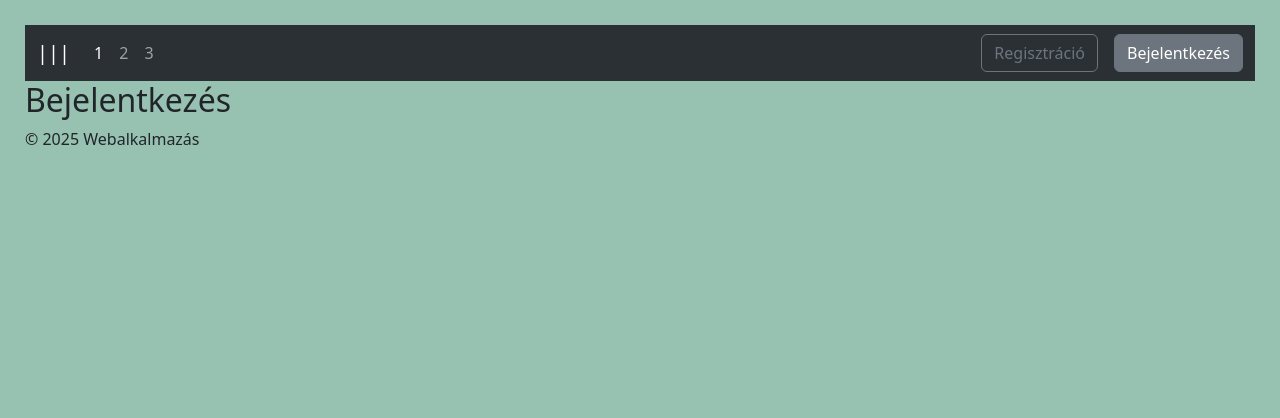
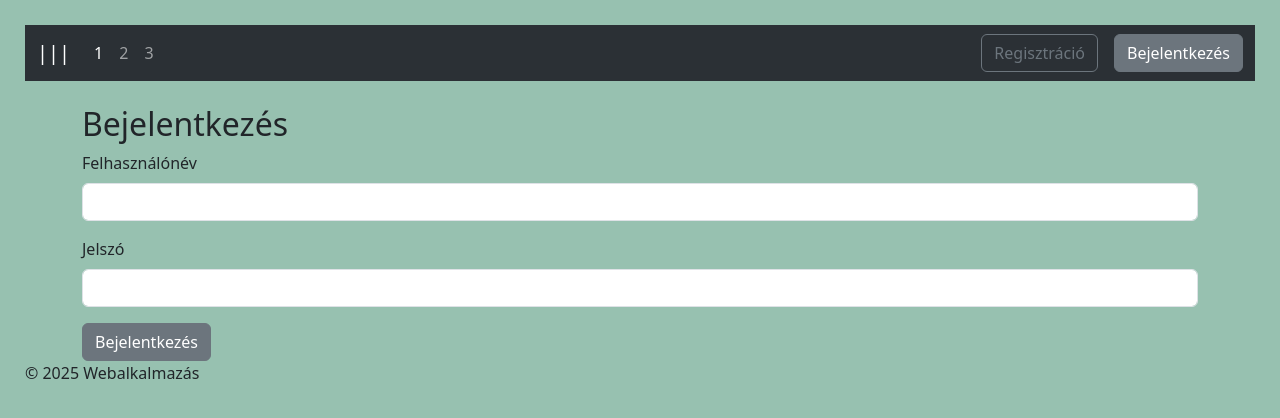
Before and after one commit to po-at/local_server, a FastAPI app: page /login in a window 1280 px wide. Shown: the top 418 px of the page. Run offline with FastAPI, Linux system fonts and the light colour scheme.

Commit message:
Login-logout OK, fixed.

```diff
--- a/main.py
+++ b/main.py
@@ -1,3 +1,4 @@
+from urllib import response
 from fastapi import FastAPI, Request, Form, Depends
 from fastapi.staticfiles import StaticFiles
 from fastapi.responses import FileResponse, HTMLResponse, RedirectResponse
@@ -8,7 +9,14 @@ from starlette.status import HTTP_303_SEE_OTHER
 from pathlib import Path
 from passlib.hash import bcrypt
 import models
+from itsdangerous import URLSafeSerializer
+from dotenv import load_dotenv
+import os
 
+load_dotenv()
+
+SECRET_KEY = os.getenv("SECRET_KEY")
+serializer = URLSafeSerializer(SECRET_KEY)
 
 app = FastAPI()
 templates = Jinja2Templates(directory="templates")
@@ -19,7 +27,11 @@ models.Base.metadata.create_all(bind=engine)
 
 @app.get("/", response_class=HTMLResponse)
 async def home(request: Request):
-    return templates.TemplateResponse("index.html", {"request": request})
+    user = get_current_user(request)
+    return templates.TemplateResponse("index.html", {
+        "request": request,
+        "user": user
+    })
 
 def get_db():
     db = SessionLocal()
@@ -28,6 +40,15 @@ def get_db():
     finally:
         db.close()
 
+def get_current_user(request: Request):
+    session_cookie = request.cookies.get("session")
+    if session_cookie:
+        try:
+            username = serializer.loads(session_cookie)
+            return username
+        except Exception:
+            return None
+    return None
 
 @app.api_route("/register", methods=["GET", "POST"])
 async def register(request: Request, db: Session = Depends(get_db)):
@@ -49,6 +70,7 @@ async def register(request: Request, db: Session = Depends(get_db)):
                 "error": "Ez a felhasználónév már foglalt."
             })
 
+        # bcrypt warning: old version fixed
         hashed_pw = bcrypt.hash(password)
         user = models.User(name=name, hashed_password=hashed_pw)
         db.add(user)
@@ -62,15 +84,31 @@ async def register(request: Request, db: Session = Depends(get_db)):
 async def login(request: Request, db: Session = Depends(get_db)):
     if request.method == "POST":
         form = await request.form()
-        email = form.get("email")
+        name = form.get("name")
         password = form.get("password")
 
-        if not email:
+        if not name or not password:
             return templates.TemplateResponse("login.html", {
                 "request": request,
-                "error": "Az email megadása kötelező."
+                "error": "A felhasználónév és a jelszó megadása kötelező."
             })
 
-        return RedirectResponse(url="/", status_code=HTTP_303_SEE_OTHER)
+        user = db.query(models.User).filter(models.User.name == name).first()
+
+        if not user or not bcrypt.verify(password, user.hashed_password):
+            return templates.TemplateResponse("login.html", {
+                "request": request,
+                "error": "Hibás felhasználónév vagy jelszó."
+            })
+
+        response = RedirectResponse(url="/", status_code=HTTP_303_SEE_OTHER)
+        response.set_cookie(key="session", value=serializer.dumps(user.name), httponly=True)
+        return response
 
     return templates.TemplateResponse("login.html", {"request": request})
+
+@app.get("/logout")
+async def logout():
+    response = RedirectResponse(url="/", status_code=HTTP_303_SEE_OTHER)
+    response.delete_cookie("session")
+    return response
--- a/templates/base.html
+++ b/templates/base.html
@@ -45,6 +45,11 @@
 
     <footer>
         <p>&copy; 2025 Webalkalmazás</p>
+        {% if user %}
+            <p class="text-white me-3">Bejelentkezve: {{ user }}</p>
+            <a class="btn btn-outline-light" href="/logout">Kijelentkezés</a>
+        {% endif %}
+
     </footer>
 
     <script src="/static/script.js"></script>
--- a/templates/login.html
+++ b/templates/login.html
@@ -3,8 +3,25 @@
 {% block title %}Bejelentkezés{% endblock %}
 
 {% block content %}
-<h2>Bejelentkezés</h2>
-<form method="post">
-    <!-- form mezők ide -->
-</form>
+<div class="container mt-4">
+    <h2>Bejelentkezés</h2>
+
+    {% if error %}
+        <div class="alert alert-danger">{{ error }}</div>
+    {% endif %}
+
+    <form method="post">
+        <div class="mb-3">
+            <label for="name" class="form-label">Felhasználónév</label>
+            <input type="text" class="form-control" name="name" id="name" required>
+        </div>
+
+        <div class="mb-3">
+            <label for="password" class="form-label">Jelszó</label>
+            <input type="password" class="form-control" name="password" id="password" required>
+        </div>
+
+        <button type="submit" class="btn btn-secondary">Bejelentkezés</button>
+    </form>
+</div>
 {% endblock %}
--- a/templates/register.html
+++ b/templates/register.html
@@ -19,7 +19,7 @@
             <input type="password" class="form-control" name="password" id="password" required>
         </div>
 
-        <button type="submit" class="btn btn-primary">Regisztráció</button>
+        <button type="submit" class="btn btn-secondary">Regisztráció</button>
     </form>
 </div>
 {% endblock %}
```
Also changed, not shown: changelog.md (added).
